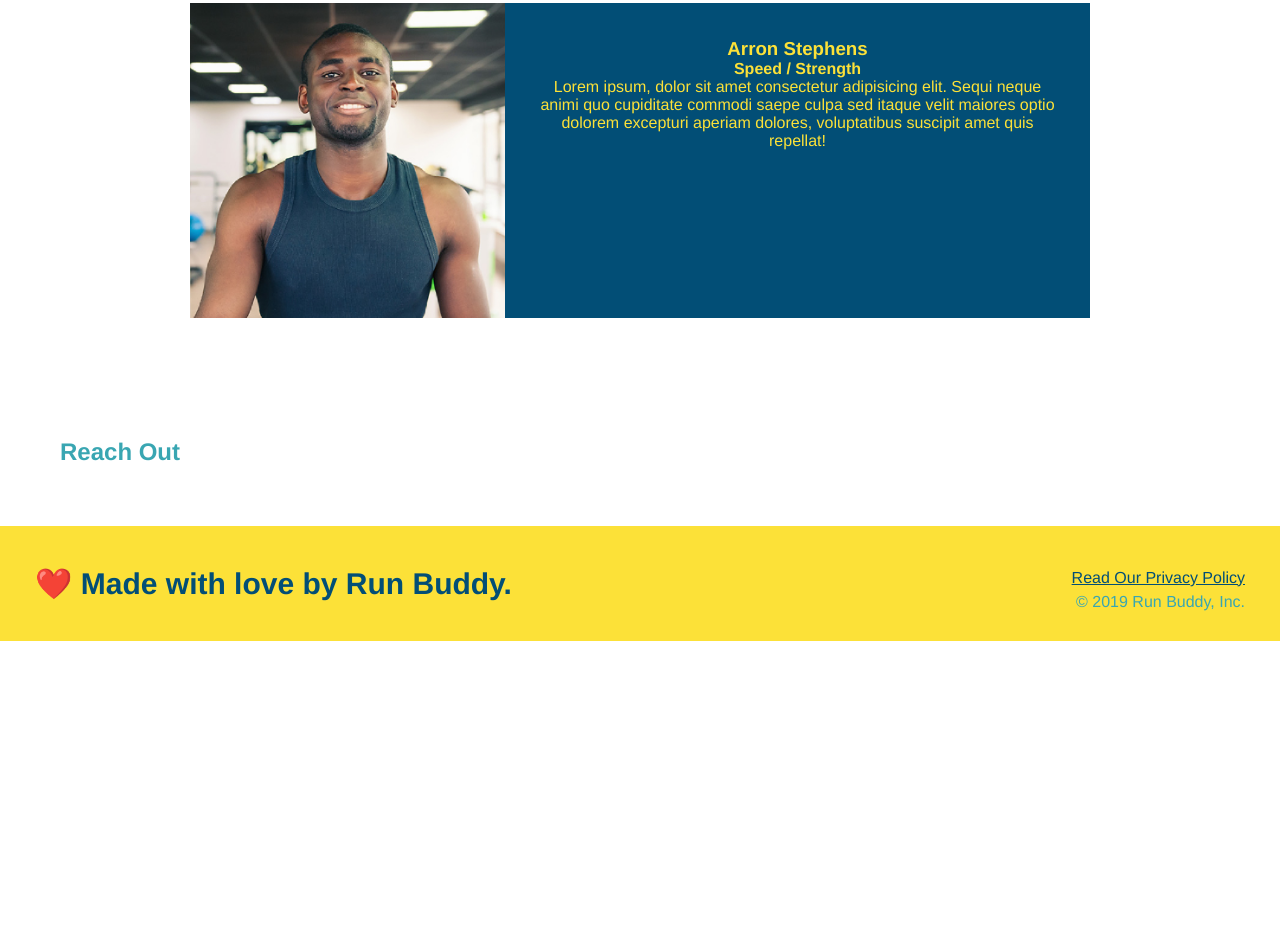
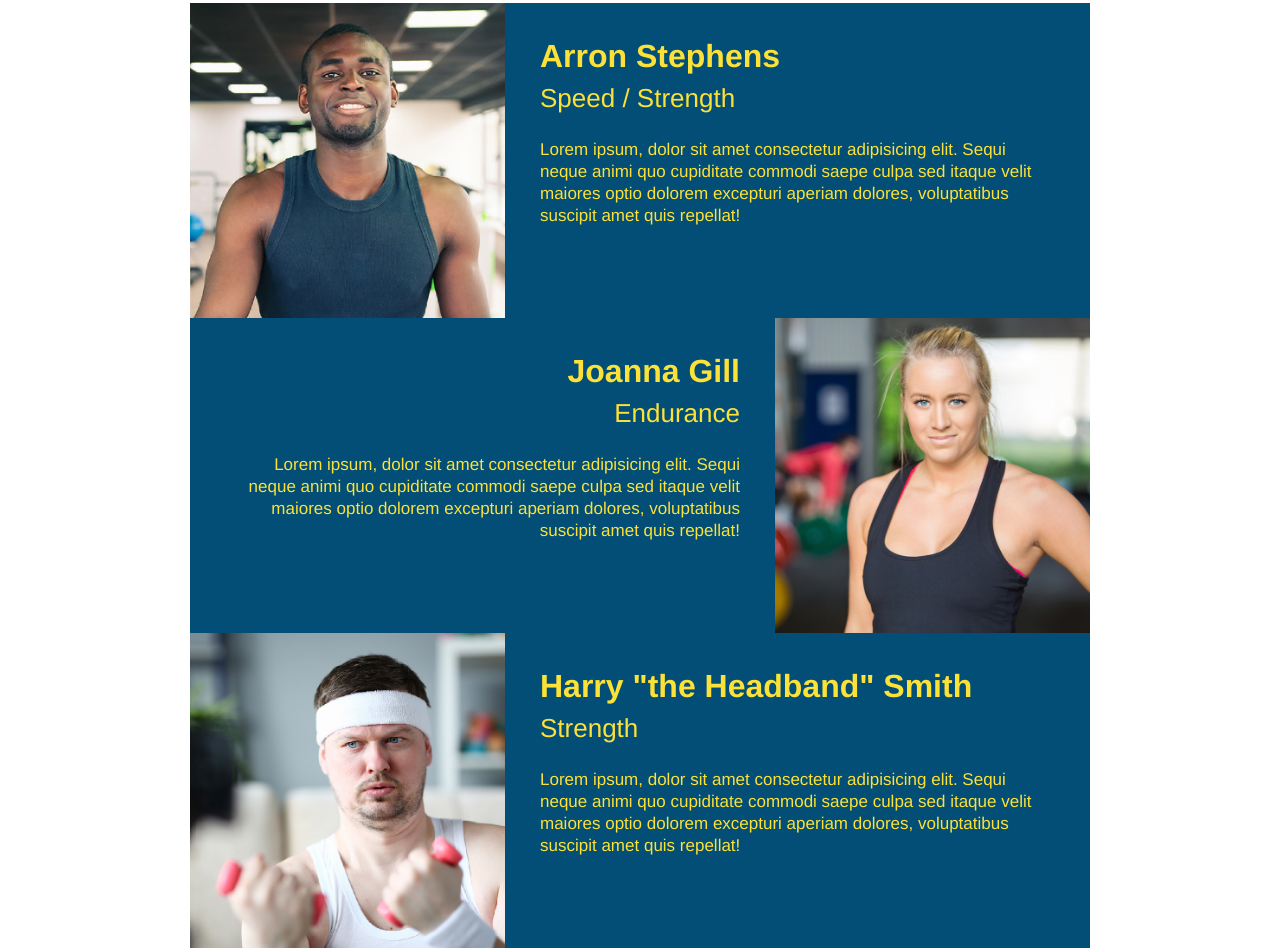
Before and after one commit to pardue95/run-buddy, a plain HTML site: page index.html in a window 1280 px wide. Shown: the part 2909-3860 px from the top of the page. Before the commit the page ends 3550 px from the top, so only its background shows below. Drawn offline with Linux system fonts and the light colour scheme.

Commit message:
meet the trainers section

```diff
--- a/assets/css/style.css
+++ b/assets/css/style.css
@@ -202,3 +202,27 @@ section {
   width: 65%;
   overflow: auto;
 }
+
+.text-left {
+  text-align: left;
+}
+
+.text-right {
+  text-align: right;
+}
+
+.trainer-bio h3 {
+  font-size: 32px;
+  margin-bottom: 8px;
+}
+
+.trainer-bio h4 {
+  font-weight: lighter;
+  font-size: 26px;
+  margin-bottom: 25px;
+}
+
+.trainer-bio p {
+  font-size: 17px;
+  line-height: 1.3;
+}
--- a/index.html
+++ b/index.html
@@ -115,9 +115,31 @@
     </h2>
     <article class="trainer">
       <img src="./assets/images/trainer-1.jpg" alt="Arron Stephens in his workout clothes, ready to pump iron"/>
-      <div class="trainer-bio"    >
+      <div class="trainer-bio text-left">
         <h3>Arron Stephens</h3>
         <h4>Speed / Strength</h4>
+        <p>Lorem ipsum, dolor sit amet consectetur adipisicing elit. Sequi neque animi quo cupiditate commodi saepe culpa sed itaque velit maiores optio dolorem excepturi aperiam dolores, voluptatibus suscipit amet quis repellat!</p>
+      </div>
+   </article>
+   <!-- second trainer bio -->
+<article class="trainer">
+  <div class="trainer-bio text-right">
+    <h3>Joanna Gill</h3>
+    <h4>Endurance</h4>
+    <p>
+      Lorem ipsum, dolor sit amet consectetur adipisicing elit. Sequi neque animi quo cupiditate commodi saepe culpa sed
+      itaque velit maiores optio dolorem excepturi aperiam dolores, voluptatibus suscipit amet quis repellat!
+    </p>
+  </div>
+  <img src="./assets/images/trainer-2.jpg" alt="Joanna Gill cooling off after a workout" />
+</article>
+
+<!-- third trainer bio -->
+<article class="trainer">
+  <img src="./assets/images/trainer-3.jpg" alt="Harry Smith wearing a headband and lifting comically small pink weights" />
+  <div class="trainer-bio text-left">
+    <h3>Harry "the Headband" Smith</h3>
+    <h4>Strength</h4>
     <p>
       Lorem ipsum, dolor sit amet consectetur adipisicing elit. Sequi neque animi quo cupiditate commodi saepe culpa sed
       itaque velit maiores optio dolorem excepturi aperiam dolores, voluptatibus suscipit amet quis repellat!
```
Lines whose indentation alone changed are shown as unchanged.
